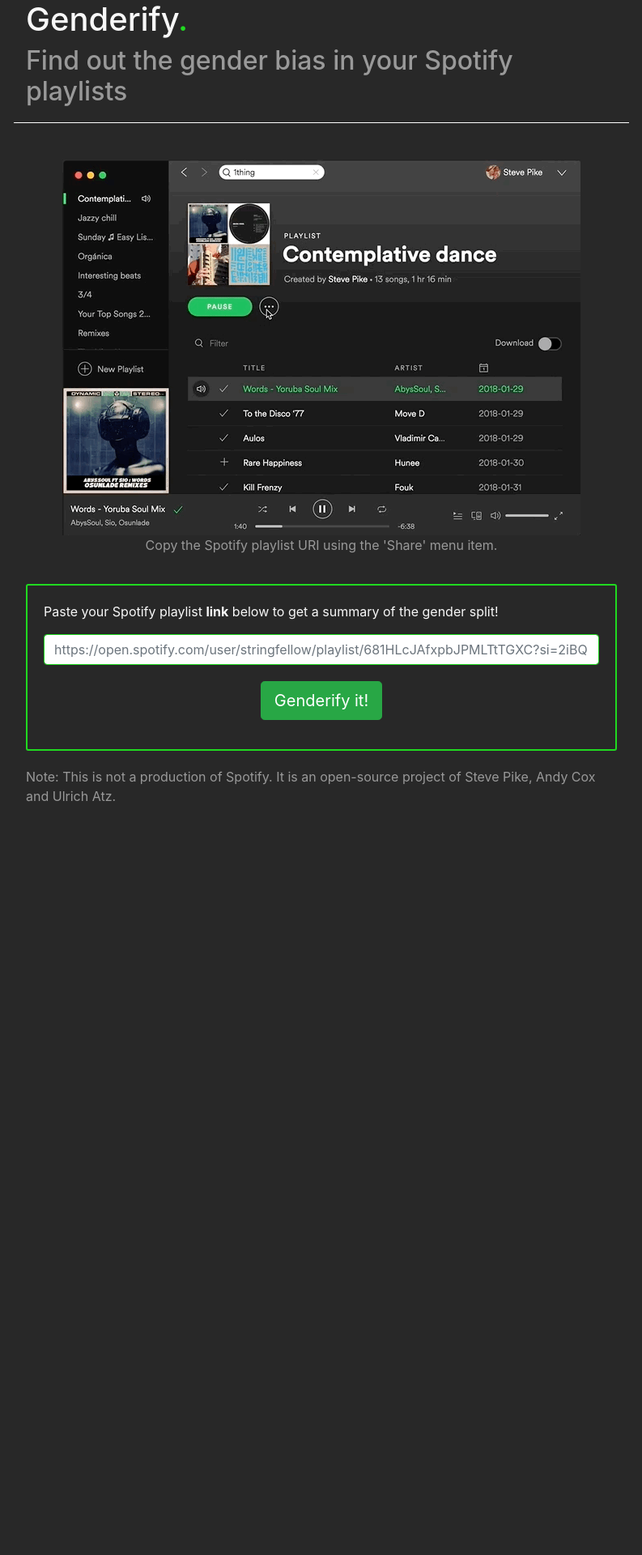
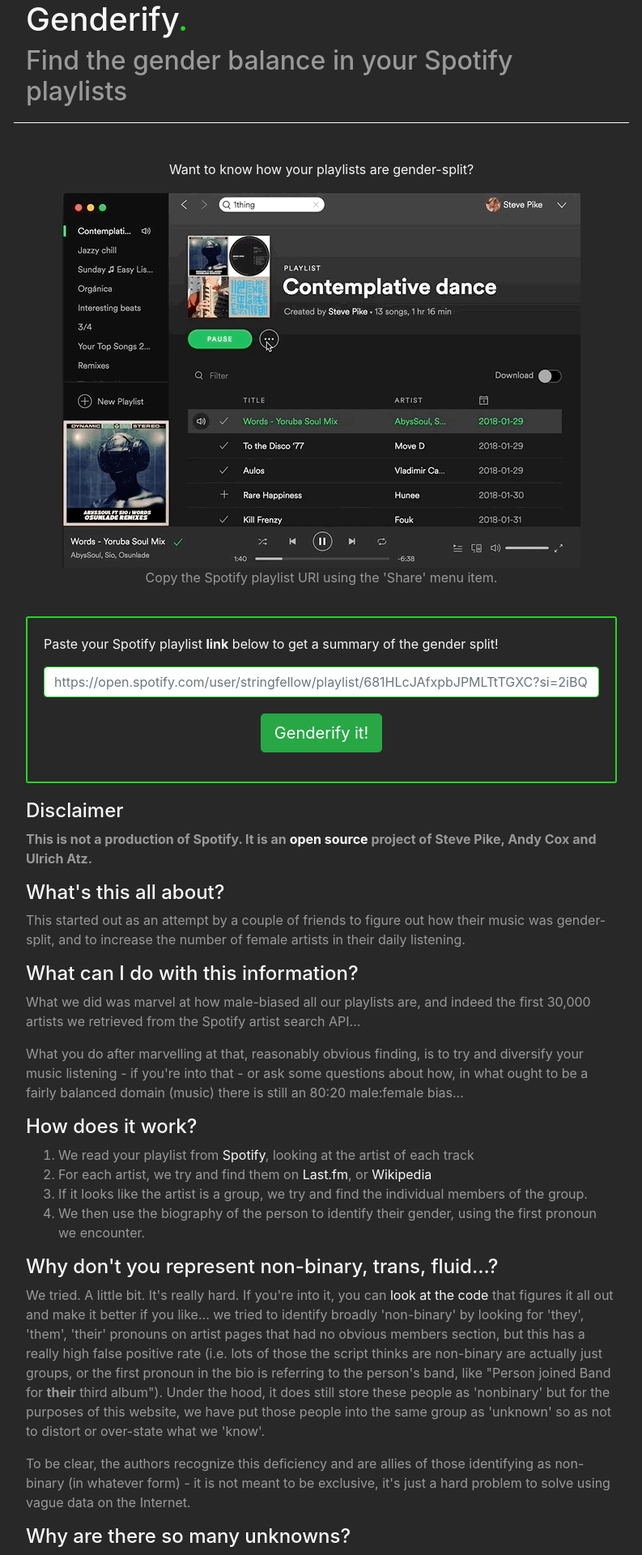
Before and after one commit to stringfellow/genderify-app, a Flask app: page / in a window 1280 px wide. Shown: the top 1920 px of the page at 81% size, without its empty margins (243-1036 px from the left). Before the commit the page ends 990 px from the top, so only its background shows below. Run offline with Flask 2, Linux system fonts and the light colour scheme; some libraries are stand-ins or nearby versions.

Commit message:
lots of text and style changes

```diff
--- a/app.py
+++ b/app.py
@@ -86,6 +86,12 @@
                 "total": total,
                 "index": ix + 1
             })
+        elif result['state'] == 'processed':
+            context['total'] = sum([
+                result['female'],
+                result['male'],
+                result['unknown'],
+            ])
     else:
         context = {'state': 'error', 'error': "No row found."}
     return render_template('result.jinja', context=context)
--- a/static/main.css
+++ b/static/main.css
@@ -1,5 +1,9 @@
 body {
     background-color: #282828;
+    color: #f8f8f8;
+}
+
+a, a:hover, a:active {
     color: #f8f8f8;
 }
 
@@ -30,6 +34,10 @@
     color: #999;
 }
 
+div#info h4 {
+    color: #f8f8f8;
+}
+
 div#wait {
     display: none;
 }
@@ -58,6 +66,7 @@
     font-size: 3.5rem;
     color: #333;
     fill: #333;
+    stroke: #20da20;
 }
 
 .ct-series-a .ct-area, .ct-series-a .ct-slice-donut-solid, .ct-series-a .ct-slice-pie {
--- a/templates/base.jinja
+++ b/templates/base.jinja
@@ -19,8 +19,8 @@
   <div class="container">
     <div class="row">
       <div class="offset-lg-2 col-lg-8" id="head">
-        <h1>Genderify<span id="dot">.</span></h1>
-        <h2>Find out the gender bias in your Spotify playlists</h2>
+        <h1><a href="/">Genderify<span id="dot">.</span></a></h1>
+        <h2>Find the gender balance in your Spotify playlists</h2>
       </div>
     </div>
   {% block content %}
--- a/templates/home.jinja
+++ b/templates/home.jinja
@@ -2,6 +2,7 @@
 {% block content %}
     <div class="row">
       <div id="img-demo" class="col-lg-8 offset-lg-2 text-center">
+        <p>Want to know how your playlists are gender-split?</p>
         <img class="img-fluid" src="/static/desktop-demo.gif" alt="How to get the playlist link on your desktop" id="desktop-demo">
         <img class="img-fluid" src="/static/mobile-demo.gif" alt="How to get the playlist link on your mobile device" id="mobile-demo">
         <p id="caption">Copy the Spotify playlist URI using the 'Share' menu item.</p>
@@ -24,7 +25,83 @@
     </div>
     <div class="row">
       <div id="info" class="offset-lg-2 col-lg-8">
-        <p>Note: This is not a production of Spotify. It is an open-source project of Steve Pike, Andy Cox and Ulrich Atz.</p>
+        <h4>Disclaimer</h4>
+        <p><strong>This is not a production of Spotify. It is an
+        <a href="https://github.com/stringfellow/genderify" target="_blank">open source</a>
+        project of Steve Pike, Andy Cox and Ulrich Atz.</strong></p>
+        <h4>What's this all about?</h4>
+        <p>This started out as an attempt by a couple of friends to figure out
+        how their music was gender-split, and to increase the number of female
+        artists in their daily listening.<p>
+        <h4>What can I do with this information?</h4>
+        <p>What we did was marvel at how male-biased all our playlists are, and
+        indeed the first 30,000 artists we retrieved from the Spotify artist
+        search API...</p>
+        <p>What you do after marvelling at that, reasonably obvious finding, is
+        to try and diversify your music listening - if you're into that - or
+        ask some questions about how, in what ought to be a fairly balanced
+        domain (music) there is still an 80:20 male:female bias...</p>
+        <h4>How does it work?</h4>
+        <ol>
+          <li>We read your playlist from
+            <a href="https://en.wikipedia.org" target="_blank">Spotify</a>,
+            looking at the artist of each track</li>
+          <li>For each artist, we try and find them on
+            <a href="https://www.last.fm/" target="_blank">Last.fm</a>,
+            or <a href="https://en.wikipedia.org" target="_blank">Wikipedia</a></li>
+          <li>If it looks like the artist is a group, we try and find the
+            individual members of the group.</li>
+          <li>We then use the biography of the person to identify their gender,
+          using the first pronoun we encounter.</li>
+        </ol>
+        <h4>Why don't you represent non-binary, trans, fluid...?</h4>
+        <p>We tried. A little bit. It's really hard. If you're into it, you can
+        <a href="https://github.com/stringfellow/genderify/" target="_blank">look at the code</a>
+        that figures it all out and make it better if you
+        like... we tried to identify broadly 'non-binary' by looking for
+        'they', 'them', 'their' pronouns on artist pages that had no obvious
+        members section, but this has a really high false positive rate (i.e.
+        lots of those the script thinks are non-binary are actually just
+        groups, or the first pronoun in the bio is referring to the person's
+        band, like "Person joined Band for <strong>their</strong> third
+        album"). Under the hood, it does still store these people as
+        'nonbinary' but for the purposes of this website, we have put those
+        people into the same group as 'unknown' so as not to distort or
+        over-state what we 'know'.</p>
+        <p>To be clear, the authors recognize this deficiency and are allies of
+        those identifying as non-binary (in whatever form) - it is not meant to
+        be exclusive, it's just a hard problem to solve using vague data on the
+        Internet.</p>
+        <h4>Why are there so many unknowns?</h4>
+        <p>Sometimes what appears to be a group is actually a person, that
+        messes it up (see above question on non-binary etc.). Often there is no
+        bio at all. Sometimes the whole bio is written without using any
+        pronouns. Sometimes the artist's name appears differently to how it
+        does on Last.fm or Wikipedia. Sometimes Wikipedia results are nothing
+        to do with musicians at all (but we try and figure this out...)</p>
+        <h4>Why does this matter?</h4>
+        <p>Because despite there being no difference between men and women in
+        their ability to create music, there still seems to be a bias toward
+        male artists in our exposure to music. Perhaps there is some bias in
+        the industry, or perhaps women are discouraged - through exposure or
+        through socialising - from creating music and making a career out of
+        it. Until the balance is redressed, we believe it's worth having in
+        mind.</p>
+        <h4>Cool, so can I search for female artists on Spotify now?</h4>
+        <p>No, not that we're aware of, but that is exactly the question we
+        asked ourselves that kicked off this project. Maybe someday Spotify and
+        other services will have gender in the artist meta-data, but as we've
+        found by doing this, it's not always so easy to find out.<p>
+        <p>We would welcome our data to be used by platforms like Spotify...</p>
+        <h4>What did you build this with?</h4>
+        <p>It's
+        <a href="https://github.com/stringfellow/genderify/" target="_blank">a Python3 script</a>
+        that uses BeautifulSoup to scrape the sources
+        for biographies, and
+        <a href="https://github.com/stringfellow/genderify-app/" target="_blank">the website</a>
+        is a Flask app.</p>
+        <h4>Can I help make it better?</h4>
+        <p>Please do - the code is on GitHub (see previous question).</p>
       </div>
     </div>
 {% endblock %}
```
Also changed, not shown: templates/result.jinja (+12 -5 lines), tasks.db.
